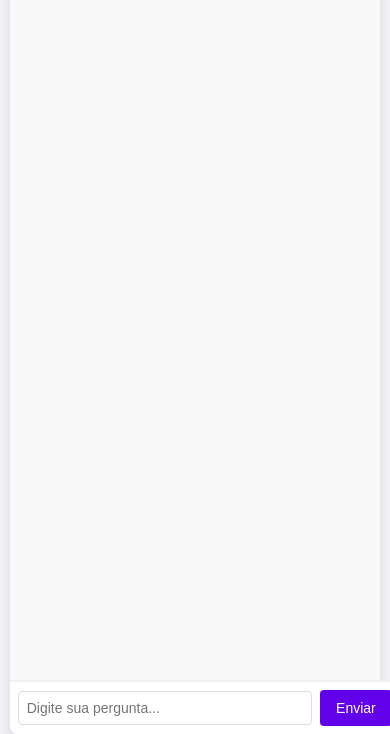
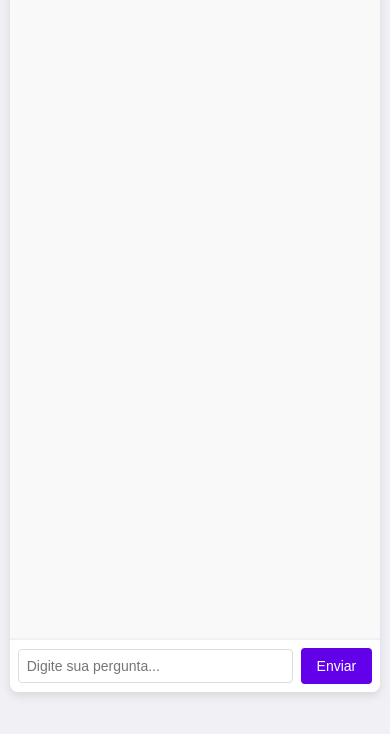
Before and after one commit to r4ulu/IA_chat_suporte, a plain HTML site: page index.html in a window 390 px wide. Shown: the part 110-844 px from the top of the page. Drawn offline with Linux system fonts and the light colour scheme.

Commit message:
Add files via upload

```diff
--- a/style.css
+++ b/style.css
@@ -19,7 +19,7 @@ body {
     background-color: #ffffff;
     width: 100%;
     max-width: 400px;
-    height: 100%; /* Ajustando para ocupar toda a altura */
+    height: 80vh; /* Limitar a altura da caixa do chat */
     display: flex;
     flex-direction: column;
     border-radius: 8px;
@@ -49,9 +49,9 @@ body {
 }
 
 .chat-box {
-    flex-grow: 1;
+    flex-grow: 1;  /* A área das mensagens vai crescer para ocupar o espaço restante */
     padding: 16px;
-    overflow-y: auto;
+    overflow-y: auto;  /* Torna a área de mensagens rolável */
     background-color: #f9f9f9;
     display: flex;
     flex-direction: column;
@@ -66,8 +66,6 @@ body {
     border-radius: 0 0 8px 8px;
     border-top: 2px solid #f0f0f5;
     gap: 8px;
-    position: sticky;
-    bottom: 0;
 }
 
 #user-input {
@@ -153,17 +151,15 @@ body {
 /* Responsividade para dispositivos móveis */
 @media (max-width: 600px) {
     .chat-container {
-        height: 100%; /* Ocupa a tela inteira */
+        height: 90vh; /* Ajustando para usar 90% da altura da tela */
         width: 95%;
     }
 
-    .chat-footer {
-        position: absolute;
-        bottom: 0;
-        width: 100%;
+    .chat-header select {
+        font-size: 12px;
+        padding: 6px;
     }
 
-    /* Ajustando os campos de entrada e botão */
     #user-input {
         font-size: 14px;
     }
@@ -172,9 +168,4 @@ body {
         font-size: 14px;
         padding: 10px 16px;
     }
-
-    .chat-header select {
-        font-size: 12px;
-        padding: 6px;
-    }
 }
```
